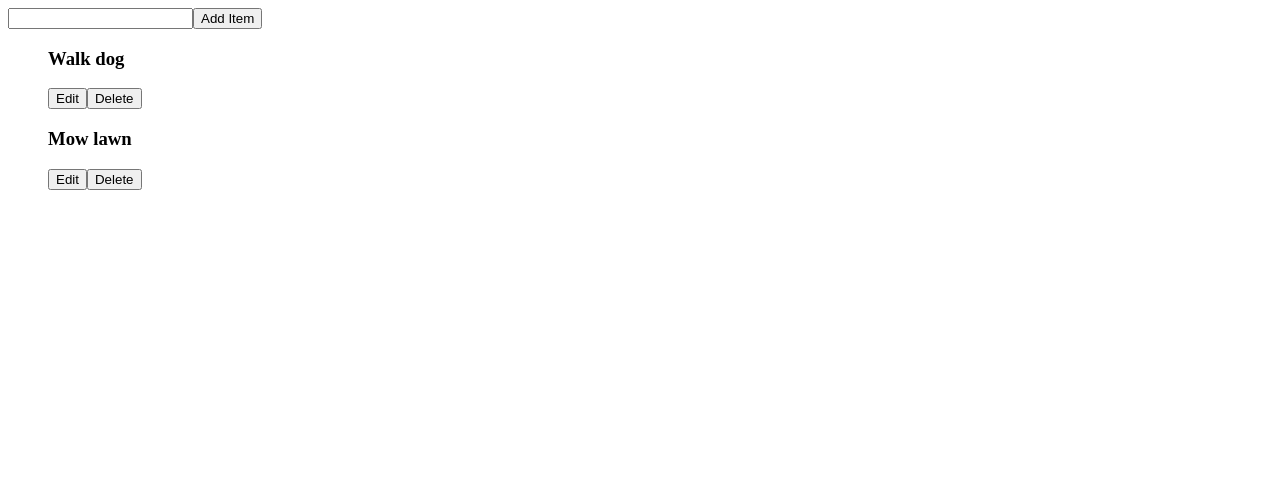
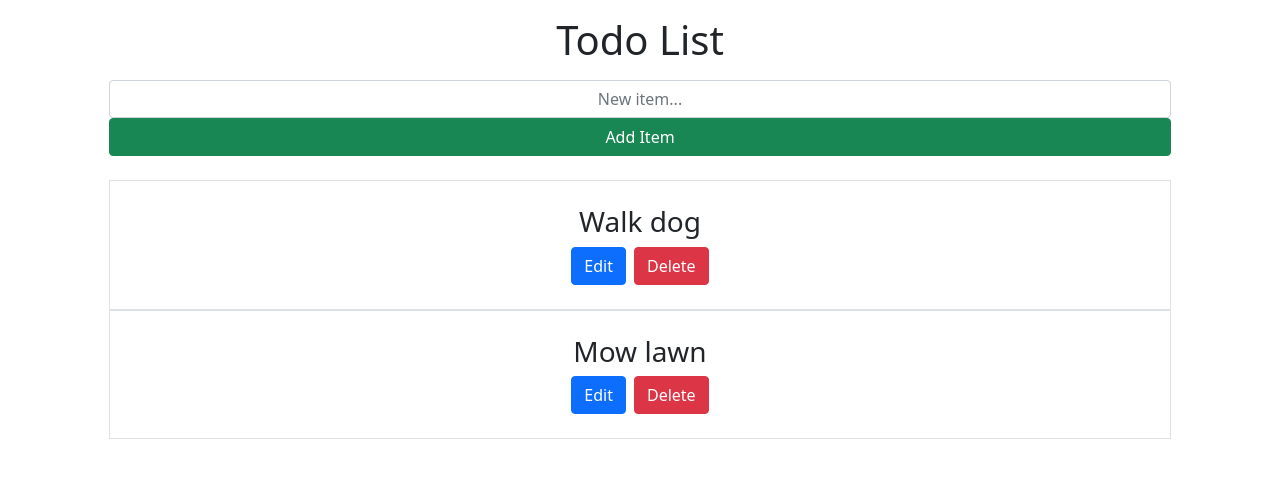
Before and after one commit to biscuitlegs/react-todo, a React (Create React App) app: page / in a window 1280 px wide. Shown: the top 478 px of the page. Built offline with nearby package versions, Linux system fonts and the light colour scheme.

Commit message:
Add styling

```diff
--- a/package.json
+++ b/package.json
@@ -6,6 +6,7 @@
     "@testing-library/jest-dom": "^5.11.4",
     "@testing-library/react": "^11.1.0",
     "@testing-library/user-event": "^12.1.10",
+    "bootstrap": "^5.1.1",
     "react": "^17.0.2",
     "react-dom": "^17.0.2",
     "react-scripts": "4.0.3",
--- a/src/components/TodoInput.js
+++ b/src/components/TodoInput.js
@@ -8,8 +8,17 @@ class TodoInput extends React.Component {
   render() {
     return (
       <form onSubmit={this.props.onSubmit}>
-        <input type="text" onChange={this.props.handleChange} />
-        <input type="submit" value="Add Item" />
+        <input
+          className="form-control text-center"
+          type="text"
+          placeholder="New item..."
+          onChange={this.props.handleChange}
+        />
+        <input
+          className="btn btn-success w-100 mb-4"
+          type="submit"
+          value="Add Item"
+        />
       </form>
     );
   }
--- a/src/components/TodoItem.js
+++ b/src/components/TodoItem.js
@@ -8,10 +8,17 @@ class DisplayingItem extends React.Component {
   render() {
     const { id, title, handleEdit, handleDelete } = this.props;
     return (
-      <div>
+      <div className="border text-center p-4">
         <h3>{title}</h3>
-        <button onClick={() => handleEdit(id)}>Edit</button>
-        <button onClick={() => handleDelete(id)}>Delete</button>
+        <button className="btn btn-primary mx-1" onClick={() => handleEdit(id)}>
+          Edit
+        </button>
+        <button
+          className="btn btn-danger mx-1"
+          onClick={() => handleDelete(id)}
+        >
+          Delete
+        </button>
       </div>
     );
   }
@@ -36,12 +43,26 @@ class EditingItem extends React.Component {
     const { id, title, handleUpdate, handleDelete } = this.props;
     const { inputValue } = this.state;
     return (
-      <div>
-        <input type="text" defaultValue={title} onChange={this.handleChange} />
-        <button onClick={() => handleUpdate(id, inputValue)}>
+      //Replace div with form?
+      <div className="border text-center p-3">
+        <input
+          className="form-control text-center my-3"
+          type="text"
+          defaultValue={title}
+          onChange={this.handleChange}
+        />
+        <button
+          className="btn btn-success mx-1"
+          onClick={() => handleUpdate(id, inputValue)}
+        >
           Confirm Edit
         </button>
-        <button onClick={() => handleDelete(id)}>Delete</button>
+        <button
+          className="btn btn-danger mx-1"
+          onClick={() => handleDelete(id)}
+        >
+          Delete
+        </button>
       </div>
     );
   }
--- a/src/components/TodoList.js
+++ b/src/components/TodoList.js
@@ -8,7 +8,7 @@ class TodoList extends React.Component {
 
   render() {
     return (
-      <ul>
+      <ul className="p-0">
         {this.props.todoItems.map(({ id, title, editing }) => {
           return (
             <TodoItem
--- a/src/components/TodoManager.js
+++ b/src/components/TodoManager.js
@@ -2,6 +2,7 @@ import React from "react";
 import TodoInput from "./TodoInput";
 import TodoList from "./TodoList";
 import uniqid from "uniqid";
+import Bootstrap from "bootstrap/dist/css/bootstrap.min.css";
 
 class TodoManager extends React.Component {
   constructor(props) {
@@ -71,8 +72,13 @@ class TodoManager extends React.Component {
 
   render() {
     return (
-      <div>
-        <TodoInput handleChange={this.handleChange} onSubmit={this.onSubmit} />
+      <div className="row justify-content-center">
+        <div className="col-lg-10">
+          <h1 className="text-center my-3">Todo List</h1>
+          <TodoInput
+            handleChange={this.handleChange}
+            onSubmit={this.onSubmit}
+          />
           <TodoList
             todoItems={this.state.todoItems}
             handleDelete={this.handleDelete}
@@ -80,6 +86,7 @@ class TodoManager extends React.Component {
             handleUpdate={this.handleUpdate}
           />
         </div>
+      </div>
     );
   }
 }
```
Also changed, not shown: 2 other files (tests, documents, lock files or other folders). Lines whose indentation alone changed are shown as unchanged.
